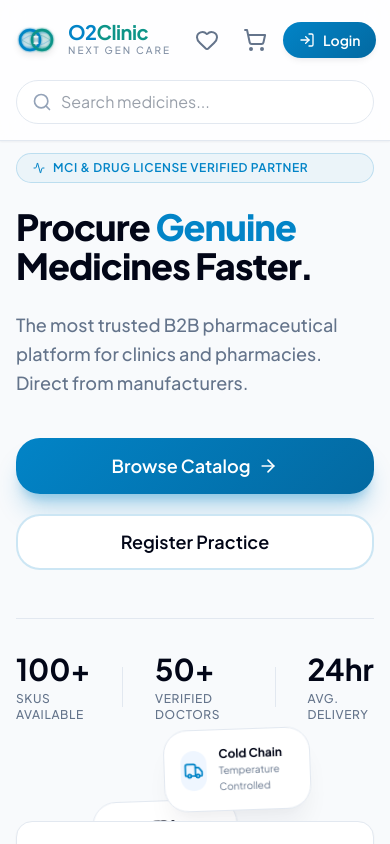
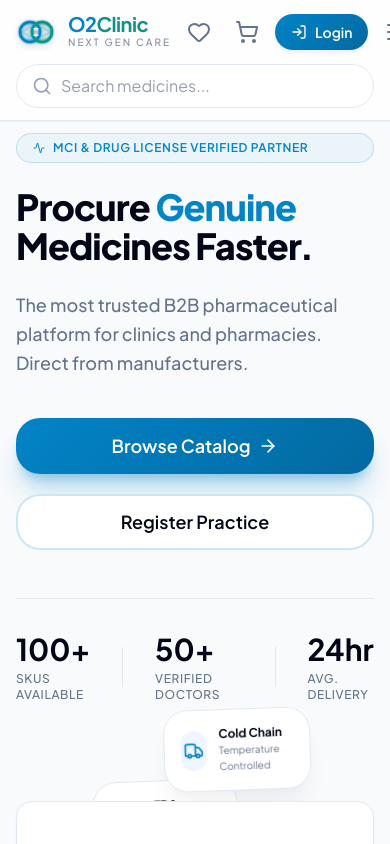
Before and after one commit to Brijesh-kumar-m/o2-clinic-medical-store, a React (Vite) app: page / in a window 390 px wide. Shown: the top 844 px of the page. Built offline with nearby package versions, Linux system fonts and the light colour scheme; no server answers; the database is empty; grey boxes are pictures that could not be loaded.

Commit message:
UI: Slimmed down mobile sticky header footprint by optimizing search bar vertical padding and base height

```diff
--- a/src/components/layout/Header.jsx
+++ b/src/components/layout/Header.jsx
@@ -43,7 +43,7 @@
   return (
     <header className="sticky top-0 z-50 bg-white/80 backdrop-blur-md border-b border-surface-border shadow-sm">
       <div className="max-w-7xl mx-auto px-md sm:px-lg lg:px-xl">
-        <div className="flex justify-between items-center h-20 gap-4">
+        <div className="flex justify-between items-center h-16 md:h-20 gap-2 sm:gap-4">
           {/* Logo */}
           <Link to="/" className="flex items-center gap-2 flex-shrink-0 group">
             <Logo className="w-10 h-10 transition-transform group-hover:scale-105" />
@@ -223,7 +223,7 @@
       </div>
 
       {/* Mobile Search */}
-      <div className="md:hidden px-md pb-4">
+      <div className="md:hidden px-4 pb-3">
         <form onSubmit={handleSearch} className="relative">
           <input
             type="text"
```
